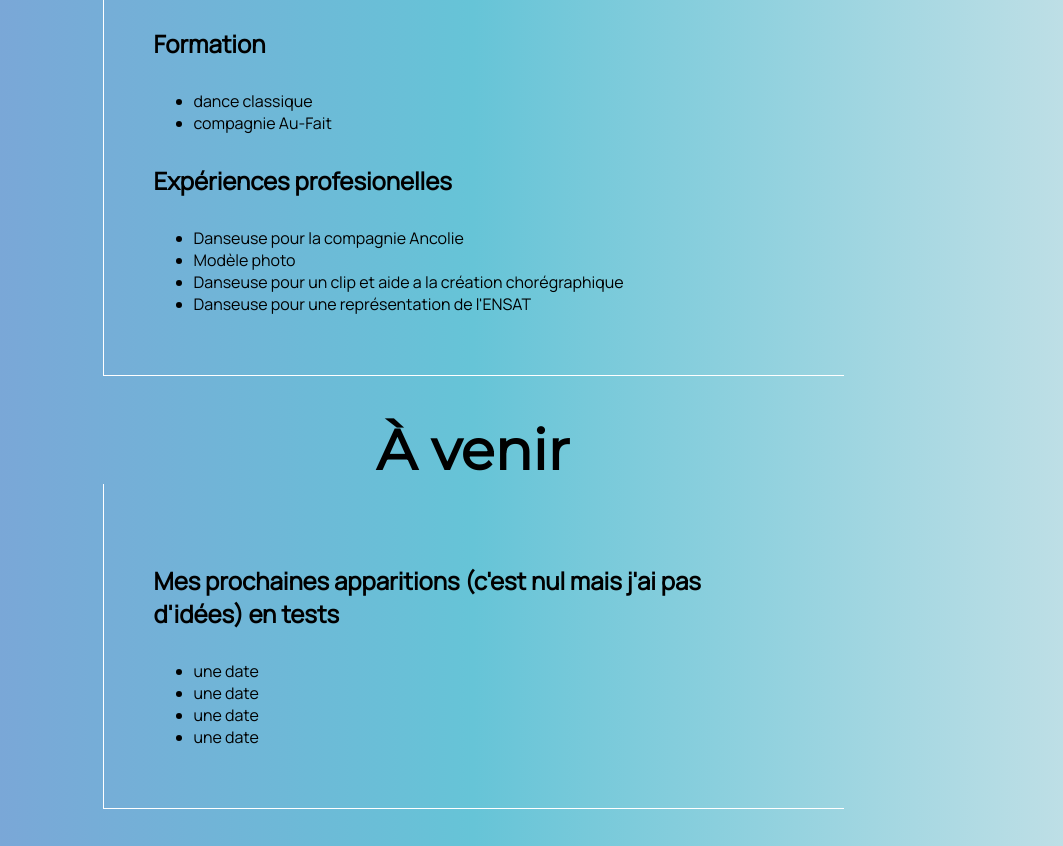
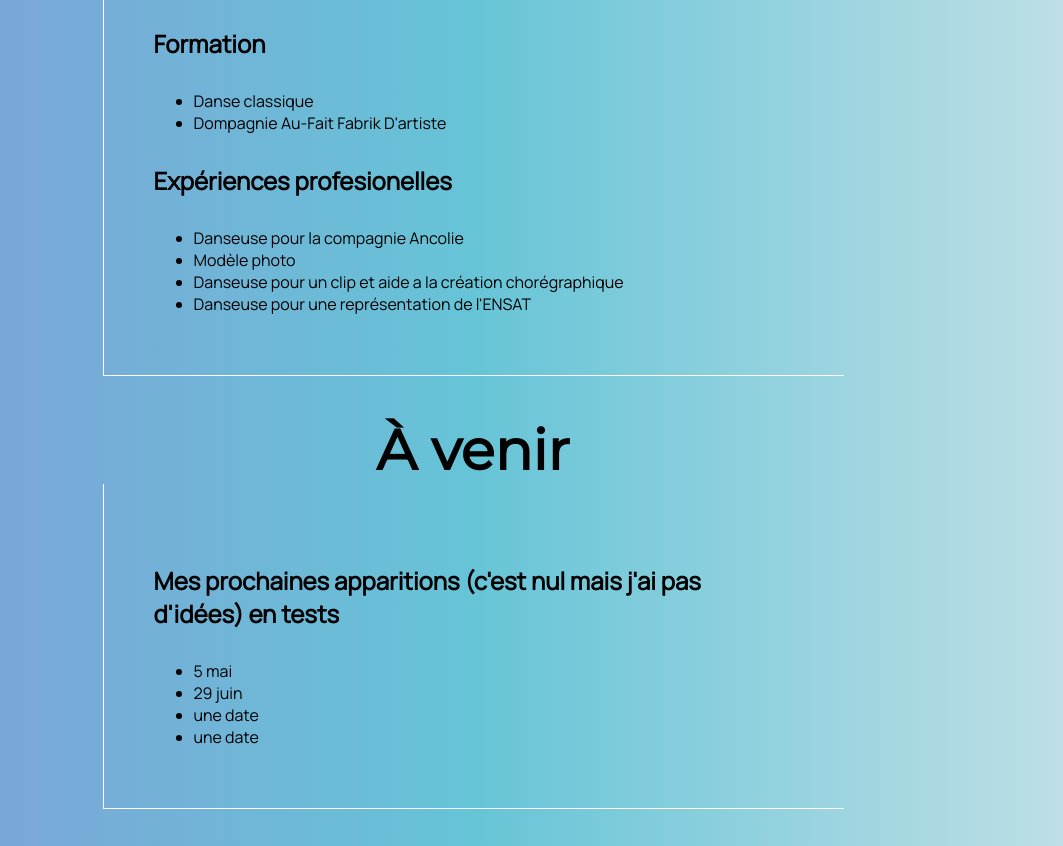
Before and after one commit to NitIsTaken/ChaIsDancing, a plain HTML site: page a-propos.html in a window 1280 px wide. Shown: the part 415-1261 px from the top of the page, without its empty margins (167-1230 px from the left). Drawn offline with Linux system fonts and the light colour scheme.

Commit message:
texte sur a propos

```diff
--- a/a-propos.html
+++ b/a-propos.html
@@ -39,8 +39,8 @@
                 </p>
                 <h2>Formation</h2>
                 <ul>
-                    <li>dance classique</li>
-                    <li>compagnie Au-Fait</li>
+                    <li>Danse classique</li>
+                    <li>Dompagnie Au-Fait Fabrik D'artiste</li>
                 </ul>
                 <h2>Expériences profesionelles</h2>
                 <ul>
@@ -56,8 +56,8 @@
             <div class="a-propos-progra">
                 <h2>Mes prochaines apparitions (c'est nul mais j'ai pas d'idées) en tests</h2>
                 <ul>
-                    <li>une date</li>
-                    <li>une date</li>
+                    <li>5 mai</li>
+                    <li>29 juin</li>
                     <li>une date</li>
                     <li>une date</li>
                 </ul>
```
Also changed, not shown: portfolio.html (+1 -0 lines).
